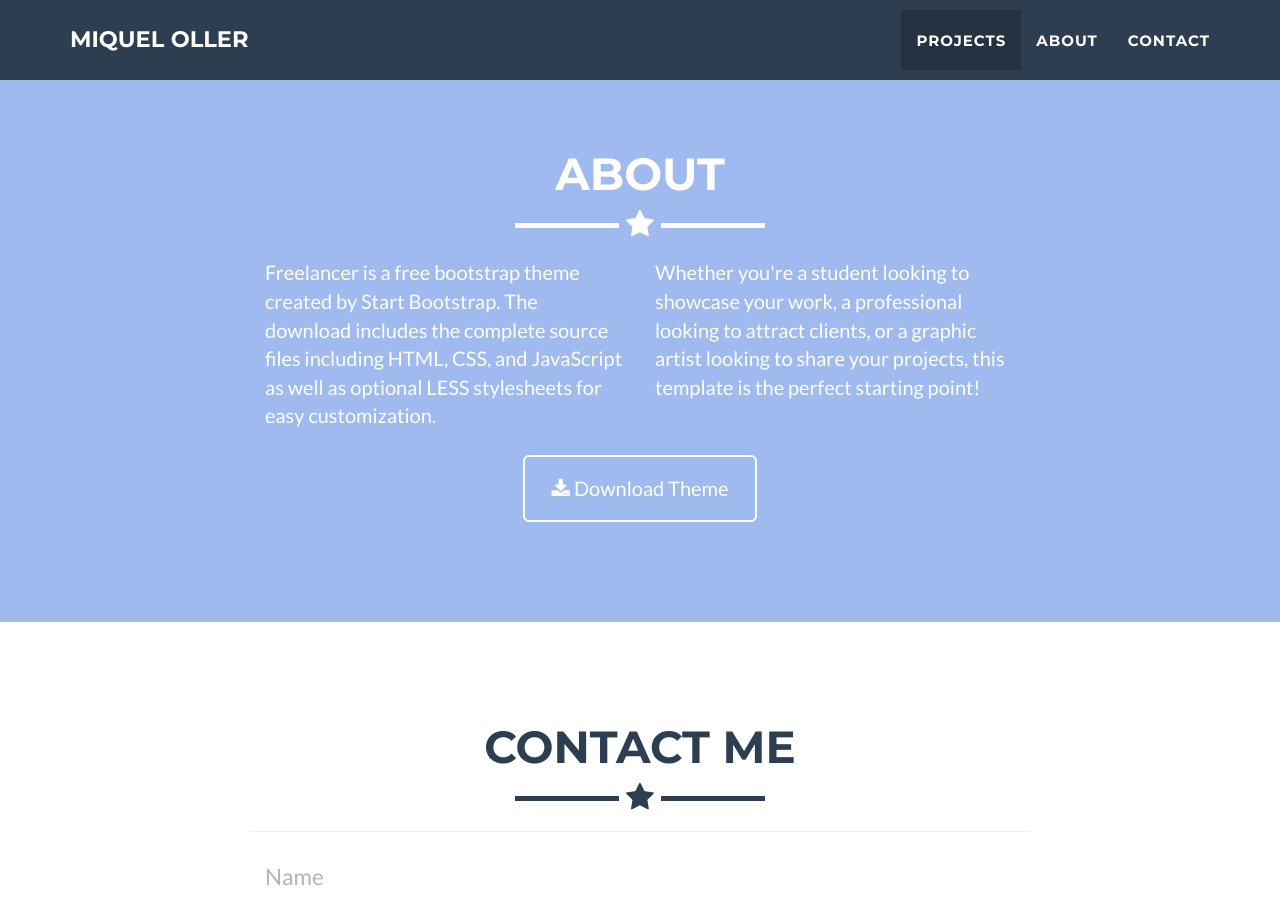
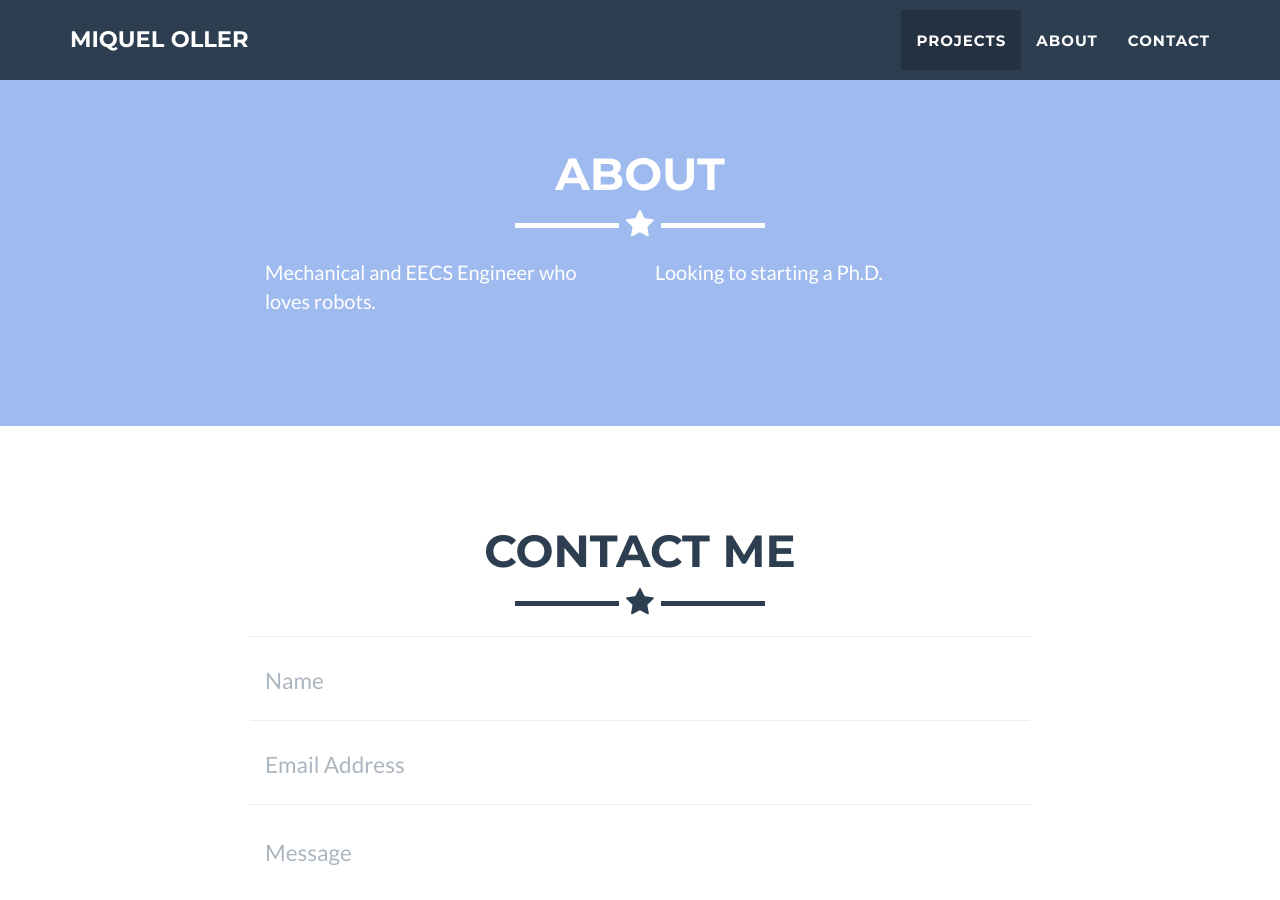
Before and after one commit to mr-mikmik/old_mik_web, a Jekyll site: the page built from index.html, in a window 1280 px wide and 900 px high, scrolled down 1358 px. Built offline with Jekyll 4.4.1, drawn with Linux system fonts in a browser that asks for light colours.

Commit message:
small tweak about

```diff
--- a/_includes/about.html
+++ b/_includes/about.html
@@ -9,16 +9,16 @@
             </div>
             <div class="row">
                 <div class="col-lg-4 col-lg-offset-2">
-                    <p>Freelancer is a free bootstrap theme created by Start Bootstrap. The download includes the complete source files including HTML, CSS, and JavaScript as well as optional LESS stylesheets for easy customization.</p>
+                    <p>Mechanical and EECS Engineer who loves robots.</p>
                 </div>
                 <div class="col-lg-4">
-                    <p>Whether you're a student looking to showcase your work, a professional looking to attract clients, or a graphic artist looking to share your projects, this template is the perfect starting point! </p>
+                    <p>Looking to starting a Ph.D.</p>
                 </div>
-                <div class="col-lg-8 col-lg-offset-2 text-center">
+                <!-- <div class="col-lg-8 col-lg-offset-2 text-center">
                     <a href="https://github.com/jeromelachaud/freelancer-theme" class="btn btn-lg btn-outline">
                         <i class="fa fa-download"></i> Download Theme
                     </a>
-                </div>
+                </div> -->
             </div>
         </div>
     </section>
```
